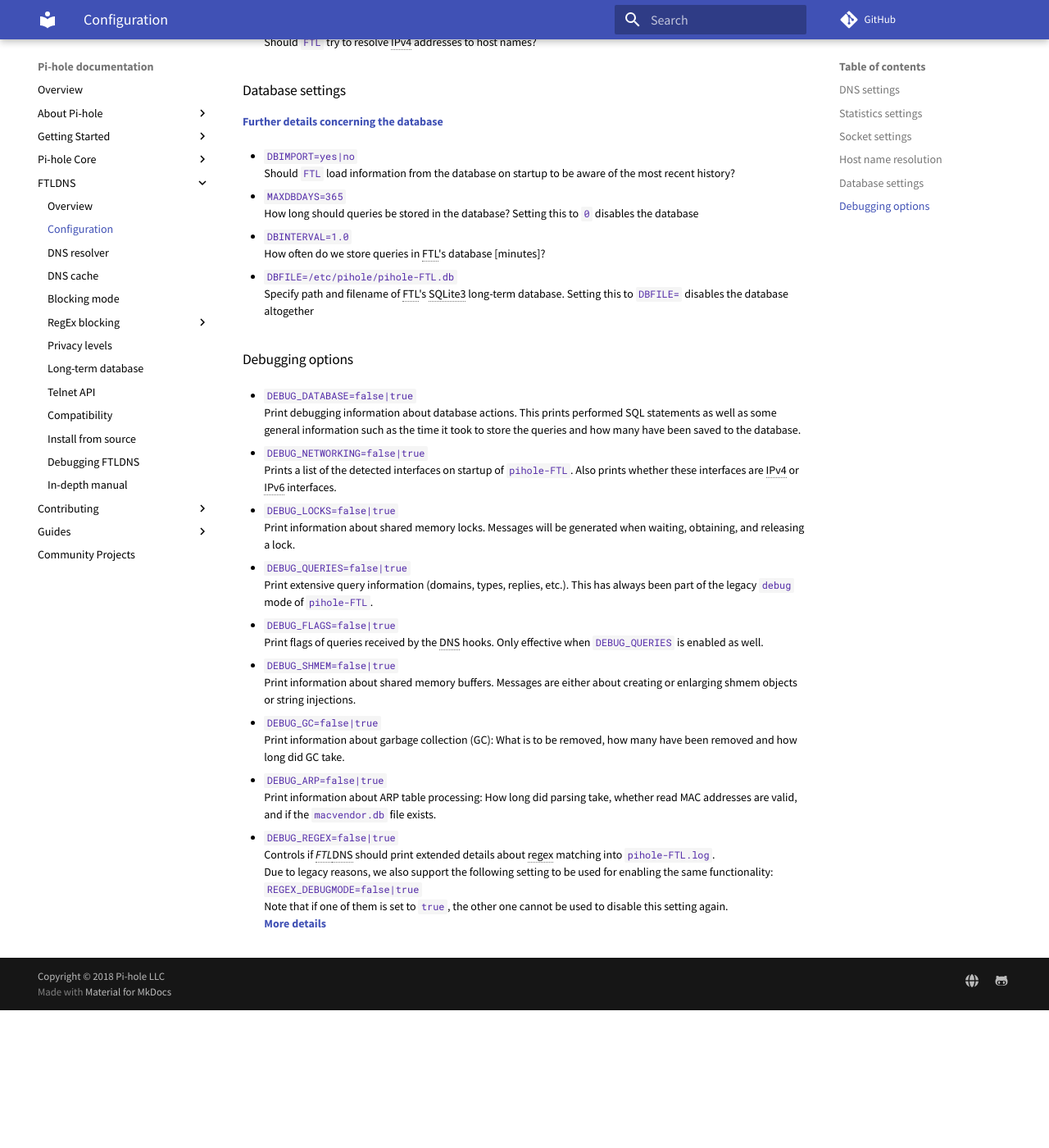
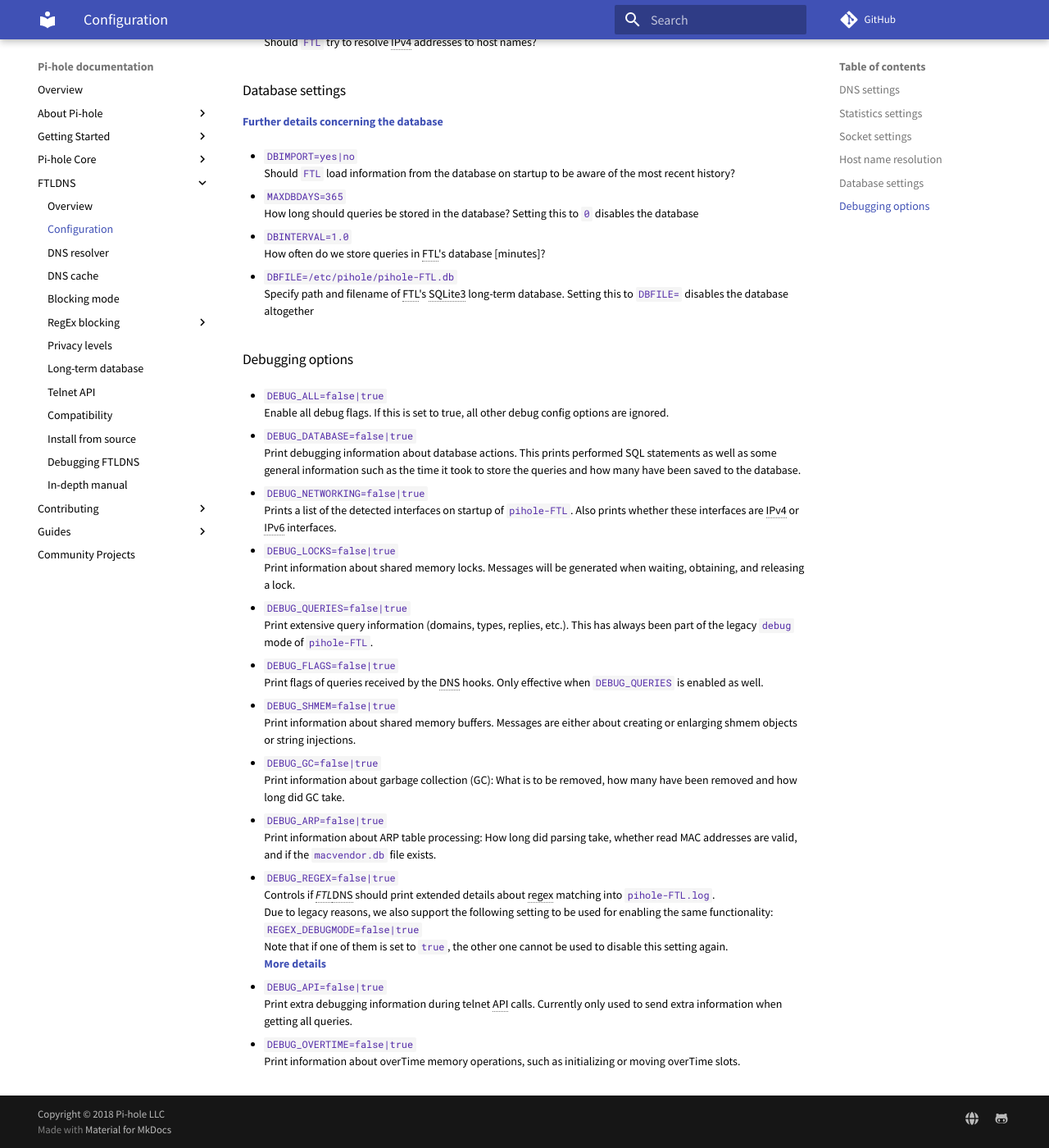
Before and after one commit to pi-hole/docs, an MkDocs documentation site: the page built from docs/ftldns/configfile.md, in a window 1280 px wide and 1400 px high, scrolled down 975 px. Shown: the whole window at 82% size. Built offline with MkDocs 1.6.1 and Material for MkDocs 9.7.7, drawn with Linux system fonts in a browser that asks for light colours; comment, search, counter and statistics services are not loaded; before the commit the page ends 2207 px from its top, so only the background shows below that.

Commit message:
Add DEBUG_ALL, DEBUG_API, and DEBUG_OVERTIME
Signed-off-by: Mcat12 <newtoncat12@yahoo.com>

```diff
--- a/docs/ftldns/configfile.md
+++ b/docs/ftldns/configfile.md
@@ -58,6 +58,9 @@
 
 ### Debugging options
 
+- `DEBUG_ALL=false|true`<br>
+  Enable all debug flags. If this is set to true, all other debug config options are ignored.
+
 - `DEBUG_DATABASE=false|true`<br>
   Print debugging information about database actions. This prints performed SQL statements as well as some general information such as the time it took to store the queries and how many have been saved to the database.
 
@@ -89,4 +92,10 @@
   Note that if one of them is set to `true`, the other one cannot be used to disable this setting again.<br>
   **[More details](regex/overview.md)**
 
+- `DEBUG_API=false|true`<br>
+  Print extra debugging information during telnet API calls. Currently only used to send extra information when getting all queries.
+
+- `DEBUG_OVERTIME=false|true`<br>
+  Print information about overTime memory operations, such as initializing or moving overTime slots.
+
 {!abbreviations.md!}
```
